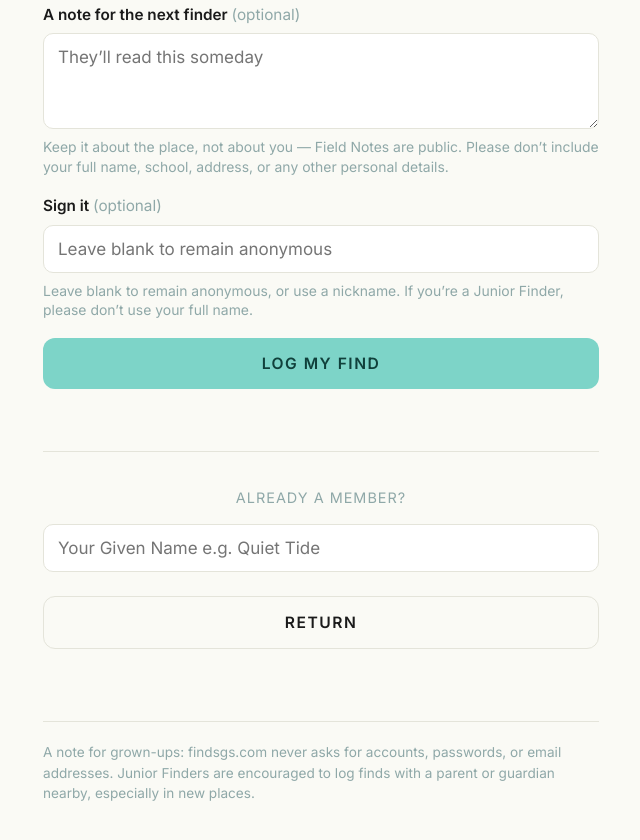
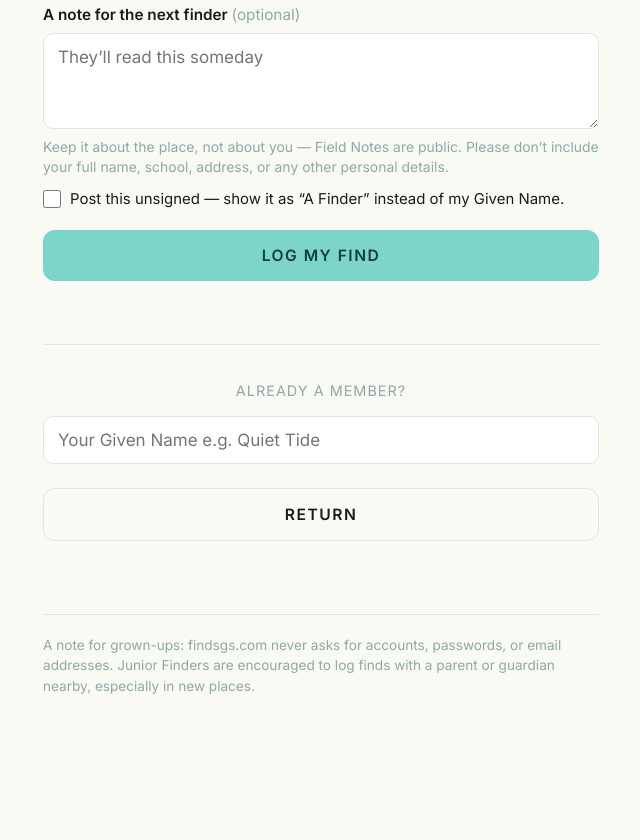
Before and after one commit to SGSKeeper/findsgs, a plain HTML site: page index.html in a window 1280 px wide. Shown: the part 848-1688 px from the top of the page, without its empty margins (319-959 px from the left). After the commit the page ends 1616 px from the top, so only its background shows below. Drawn offline with Linux system fonts and the light colour scheme; a web font is replaced by a local one.

Commit message:
index.html
minor changes to index

```diff
--- a/index.html
+++ b/index.html
@@ -107,6 +107,23 @@
   textarea { min-height: 96px; resize: vertical; }
   .field { margin-bottom: 18px; }
   .helper { font-size: .82rem; color: var(--muted); line-height: 1.4; margin: 2px 0 0; }
+  .check-row {
+    display: flex;
+    align-items: flex-start;
+    gap: 9px;
+    font-weight: 400;
+    font-size: .88rem;
+    color: var(--text);
+    margin: 12px 0 0;
+    cursor: pointer;
+  }
+  .check-row input[type="checkbox"] {
+    width: 18px; height: 18px;
+    margin: 2px 0 0;
+    accent-color: var(--accent);
+    flex: 0 0 auto;
+    cursor: pointer;
+  }
 
   button, .btn {
     display: inline-block;
@@ -284,11 +301,10 @@
         <label for="message">A note for the next finder <span style="font-weight:400;color:var(--muted)">(optional)</span></label>
         <textarea id="message" name="message" placeholder="They’ll read this someday"></textarea>
         <p class="helper">Keep it about the place, not about you — Field Notes are public. Please don’t include your full name, school, address, or any other personal details.</p>
-      </div>
-      <div class="field">
-        <label for="nameHandle">Sign it <span style="font-weight:400;color:var(--muted)">(optional)</span></label>
-        <input type="text" id="nameHandle" name="nameHandle" placeholder="Leave blank to remain anonymous" autocomplete="off">
-        <p class="helper">Leave blank to remain anonymous, or use a nickname. If you’re a Junior Finder, please don’t use your full name.</p>
+        <label class="check-row">
+          <input type="checkbox" id="unsigned" name="unsigned">
+          <span>Post this unsigned — show it as “A Finder” instead of my Given Name.</span>
+        </label>
       </div>
       <input type="hidden" id="givenName" name="givenName" value="">
       <button type="submit" id="log-btn">Log my find</button>
@@ -509,7 +525,7 @@ function renderJourney(finds) {
     html += '<p class="intro">This sticker has been found ' + count +
             ' time' + (count === 1 ? '' : 's') + ' before you.</p>';
     finds.forEach(f => {
-      const who = (f.nameHandle && f.nameHandle.trim()) ? esc(f.nameHandle) : 'Anonymous';
+      const who = f.unsigned ? 'A Finder' : esc(f.givenName);
       const line = [who, esc(f.city), esc(f.date)].filter(Boolean).join(' · ');
       html += '<div class="log-entry">' +
                 '<p class="who">' + line + '</p>' +
@@ -547,7 +563,7 @@ $('#find-form').addEventListener('submit', async (e) => {
     city: $('#city').value.trim(),
     country: $('#country').value.trim(),
     message: $('#message').value.trim(),
-    nameHandle: $('#nameHandle').value.trim(),
+    unsigned: $('#unsigned').checked,
     givenName: $('#givenName').value.trim()
   };
 
```
